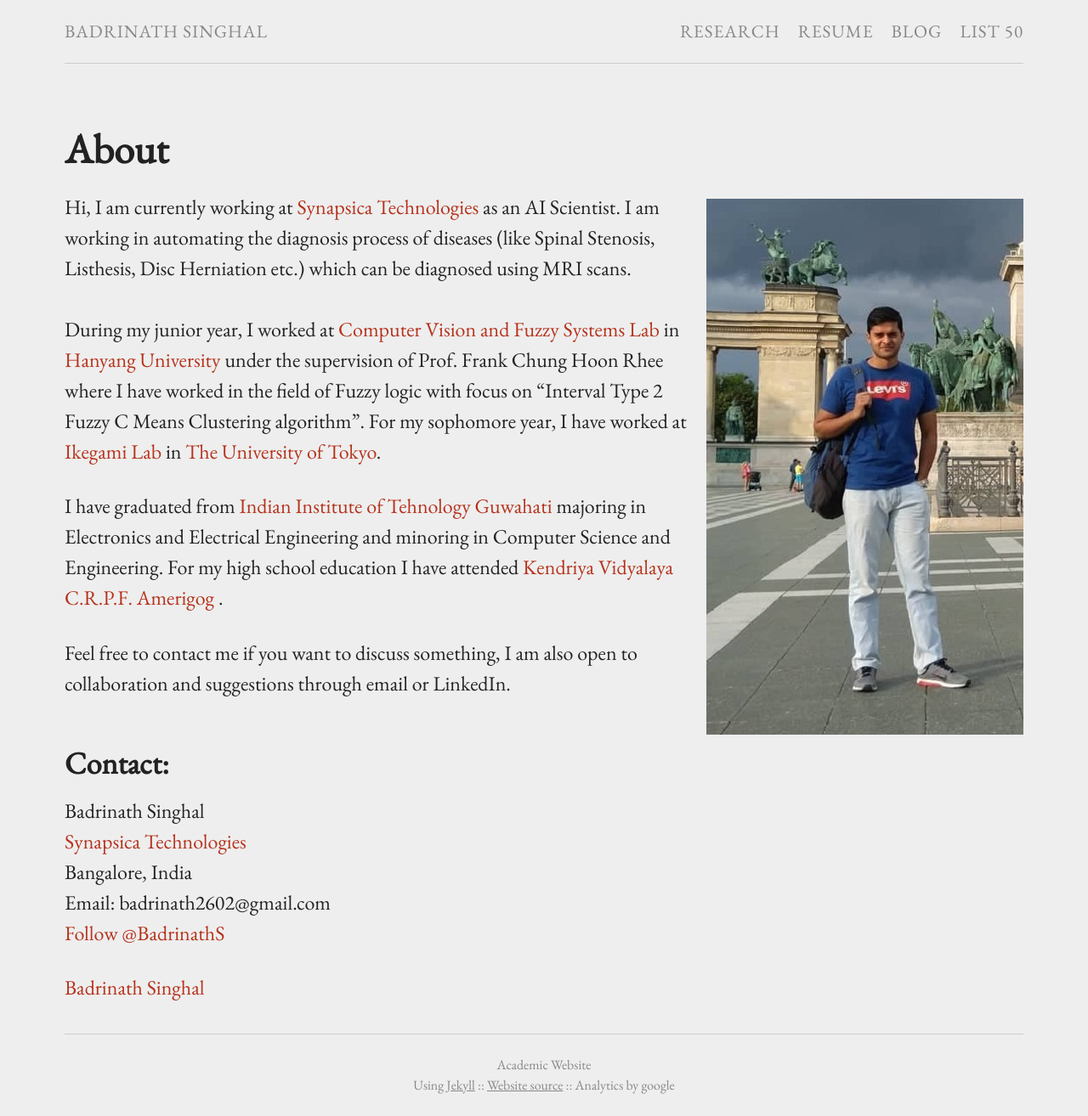
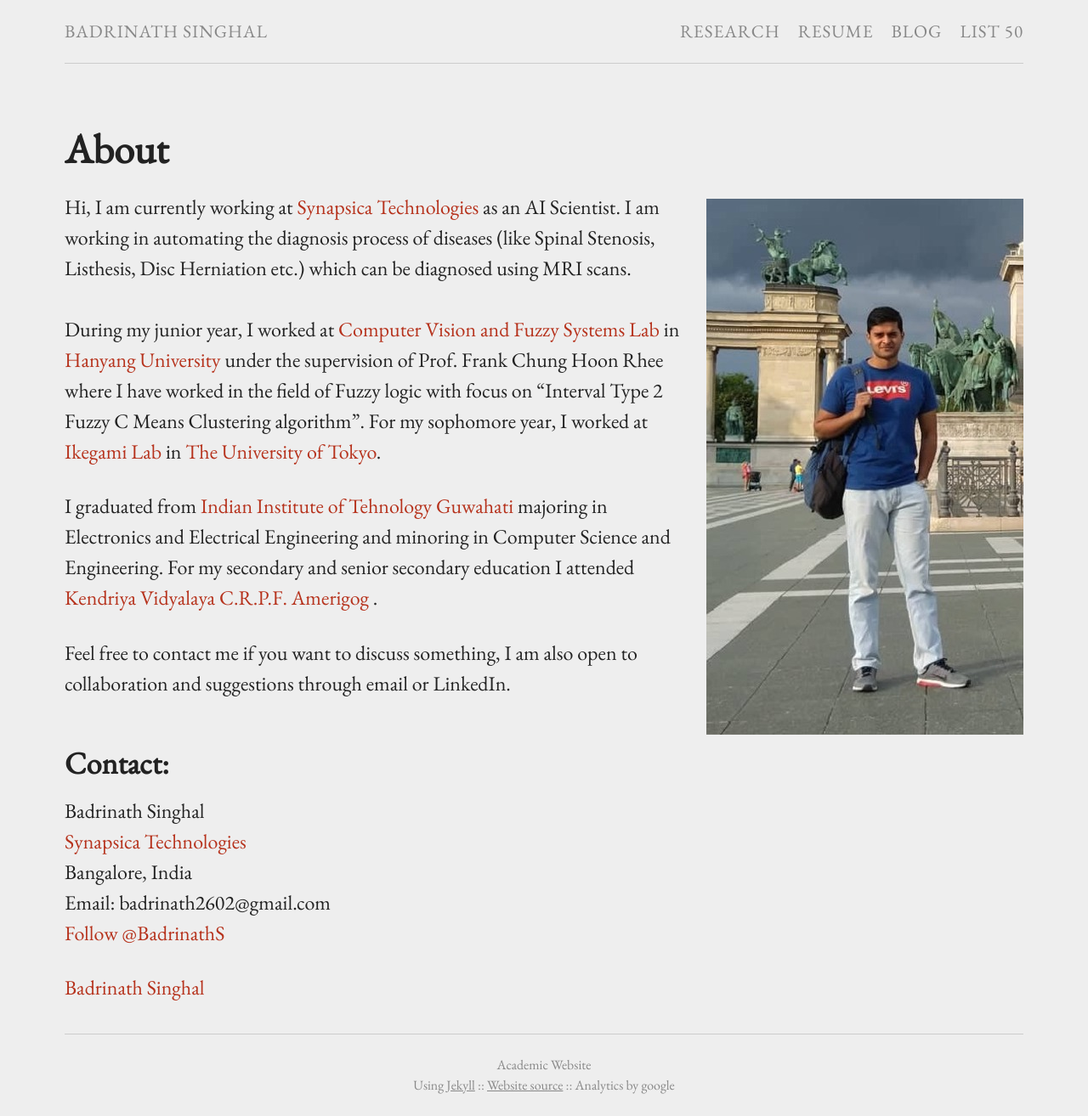
Before and after one commit to BadrinathS/BadrinathS.github.io, a Jekyll site: the page built from index.md, in a window 1280 px wide. Shown: the whole page at 85% size. Built offline with Jekyll 4.4.1, drawn with Linux system fonts in a browser that asks for light colours; comment, search, counter and statistics services are not loaded.

Commit message:
Update index.md

```diff
--- a/index.md
+++ b/index.md
@@ -12,9 +12,9 @@
 Hi, I am currently working at<a href="https://synapsica.com" target="_blank"> Synapsica Technologies </a> as an AI Scientist. I am working in automating the diagnosis process of diseases (like Spinal Stenosis, Listhesis, Disc Herniation etc.) which can be diagnosed using MRI scans.
 <br>
 <br>
-During my junior year, I worked at <a href="http://fuzzy.hanyang.ac.kr/" target="_blank"> Computer Vision and Fuzzy Systems Lab</a> in <a href="https://www.hanyang.ac.kr/web/eng" target="_blank">Hanyang University </a> under the supervision of Prof. Frank Chung Hoon Rhee where I have worked in the field of Fuzzy logic with focus on "Interval Type 2 Fuzzy C Means Clustering algorithm". For my sophomore year, I have worked at<a href="http://sacral.c.u-tokyo.ac.jp/" target="_blank"> Ikegami Lab </a> in <a href="https://www.u-tokyo.ac.jp/en/" target="_blank"> The University of Tokyo</a>.
+During my junior year, I worked at <a href="http://fuzzy.hanyang.ac.kr/" target="_blank"> Computer Vision and Fuzzy Systems Lab</a> in <a href="https://www.hanyang.ac.kr/web/eng" target="_blank">Hanyang University </a> under the supervision of Prof. Frank Chung Hoon Rhee where I have worked in the field of Fuzzy logic with focus on "Interval Type 2 Fuzzy C Means Clustering algorithm". For my sophomore year, I worked at<a href="http://sacral.c.u-tokyo.ac.jp/" target="_blank"> Ikegami Lab </a> in <a href="https://www.u-tokyo.ac.jp/en/" target="_blank"> The University of Tokyo</a>.
 
-I have graduated from <a href="https://iitg.ac.in" target="_blank"> Indian Institute of Tehnology Guwahati </a> majoring in  Electronics and Electrical Engineering and minoring in Computer Science and Engineering. For my high school education I have attended <a href="http://www.kvcrpf.ac.in/" target="_blank"> Kendriya Vidyalaya C.R.P.F. Amerigog </a>.
+I graduated from <a href="https://iitg.ac.in" target="_blank"> Indian Institute of Tehnology Guwahati </a> majoring in  Electronics and Electrical Engineering and minoring in Computer Science and Engineering. For my secondary and senior secondary education I attended <a href="http://www.kvcrpf.ac.in/" target="_blank"> Kendriya Vidyalaya C.R.P.F. Amerigog </a>.
 
 <!--My updated resume can be found <a href="resume/Resume.pdf"> here </a>.-->
 
```
